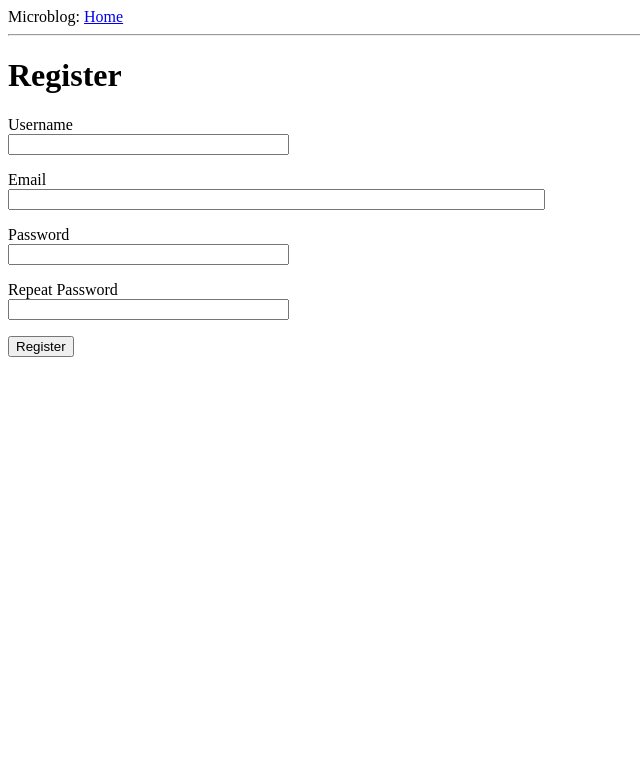
After one commit to fvanlaer/AppSec-Assignment2, a Flask app: template templates/register.html in a window 1280 px wide. The commit adds this page. Shown: the top 783 px of the page, without its empty margins (0-640 px from the left). Run offline with Flask 2, Linux system fonts and the light colour scheme; the template is opened without the code that fills it: values that come from a table or form of the project are taken from there, others are empty; the visitor is signed in with stand-in values (Sample User, id 1).

Commit message:
EVERYTHING FUNCTIONS

```diff
--- a/app.py
+++ b/app.py
@@ -1,26 +1,32 @@
 import os
 import sys
-from flask import Flask, render_template
+from flask import Flask
 from flask_login import LoginManager
-from flask_sqlalchemy import SQLAlchemy
 from config import Config
+from routes import blue
+from database import db
+from loginman import login_initializing
 
 sys.path.append(os.path.dirname(__name__))
 
-app = Flask(__name__)
-# Getting configuration info from config.py
-app.config.from_object(Config)
 
-login = LoginManager(app)
+def create_app():
+    app = Flask(__name__)
+    # Getting configuration info from config.py
+    app.config.from_object(Config)
+    db.init_app(app)
+    login_initializing(app)
+    app.register_blueprint(blue, url_prefix='')
 
-# Database
-db =  SQLAlchemy(app)
+    return app
 
 
-@app.route('/')
-def index():
-    return render_template('index.html')
+def create_database(app):
+    with app.app_context():
+        db.create_all()
 
 
 if __name__ == '__main__':
+    app = create_app()
+    create_database(app)
     app.run()
--- a/config.py
+++ b/config.py
@@ -3,6 +3,7 @@ basedir = os.path.abspath(os.path.dirname(__file__))
 
 
 class Config(object):
+
     SECRET_KEY = os.environ.get('SECRET_KEY') or 'you-will-never-guess'
 
     SQLALCHEMY_DATABASE_URI = os.environ.get('DATABASE_URL') or \
--- /dev/null
+++ b/database.py
@@ -0,0 +1,5 @@
+from flask_sqlalchemy import SQLAlchemy
+from flask_login import LoginManager
+
+# Initializing database
+db = SQLAlchemy()
--- /dev/null
+++ b/forms.py
@@ -0,0 +1,30 @@
+from flask_wtf import FlaskForm
+from wtforms import StringField, PasswordField, BooleanField, SubmitField
+from wtforms.validators import DataRequired, ValidationError, Email, EqualTo
+from models import User
+
+
+class LoginForm(FlaskForm):
+    username = StringField('Username', validators=[DataRequired()])
+    password = PasswordField('Password', validators=[DataRequired()])
+    remember_me = BooleanField('Remember Me')
+    submit = SubmitField('Sign In')
+
+
+class RegistrationForm(FlaskForm):
+    username = StringField('Username', validators=[DataRequired()])
+    email = StringField('Email', validators=[DataRequired(), Email()])
+    password = PasswordField('Password', validators=[DataRequired()])
+    password2 = PasswordField(
+        'Repeat Password', validators=[DataRequired(), EqualTo('password')])
+    submit = SubmitField('Register')
+
+    def validate_username(self, username):
+        user = User.query.filter_by(username=username.data).first()
+        if user is not None:
+            raise ValidationError('Please use a different username.')
+
+    def validate_email(self, email):
+        user = User.query.filter_by(email=email.data).first()
+        if user is not None:
+            raise ValidationError('Please use a different email address.')
--- /dev/null
+++ b/templates/base.html
@@ -0,0 +1,14 @@
+<html>
+    <head>
+      {% if title %}
+      <title>{{ title }} - Microblog</title>
+      {% else %}
+      <title>Welcome to Microblog</title>
+      {% endif %}
+    </head>
+    <body>
+        <div>Microblog: <a href="/index">Home</a></div>
+        <hr>
+        {% block content %}{% endblock %}
+    </body>
+</html>
--- a/templates/index.html
+++ b/templates/index.html
@@ -1,5 +1,5 @@
 <html>
 <body>
-    <h1>AppSec Assignment 2</h1>
+    <h1>Hello Test!!</h1>
 </body>
 </html>
--- /dev/null
+++ b/templates/register.html
@@ -0,0 +1,37 @@
+{% extends "base.html" %}
+
+{% block content %}
+    <h1>Register</h1>
+    <form action="" method="post">
+        {{ form.hidden_tag() }}
+        <p>
+            {{ form.username.label }}<br>
+            {{ form.username(size=32) }}<br>
+            {% for error in form.username.errors %}
+            <span style="color: red;">[{{ error }}]</span>
+            {% endfor %}
+        </p>
+        <p>
+            {{ form.email.label }}<br>
+            {{ form.email(size=64) }}<br>
+            {% for error in form.email.errors %}
+            <span style="color: red;">[{{ error }}]</span>
+            {% endfor %}
+        </p>
+        <p>
+            {{ form.password.label }}<br>
+            {{ form.password(size=32) }}<br>
+            {% for error in form.password.errors %}
+            <span style="color: red;">[{{ error }}]</span>
+            {% endfor %}
+        </p>
+        <p>
+            {{ form.password2.label }}<br>
+            {{ form.password2(size=32) }}<br>
+            {% for error in form.password2.errors %}
+            <span style="color: red;">[{{ error }}]</span>
+            {% endfor %}
+        </p>
+        <p>{{ form.submit() }}</p>
+    </form>
+{% endblock %}
```
Also changed, not shown: loginman.py (added, +9 -0 lines), models.py (+7 -2 lines), routes.py (added, +49 -0 lines), templates/login.html (added, +25 -0 lines).
